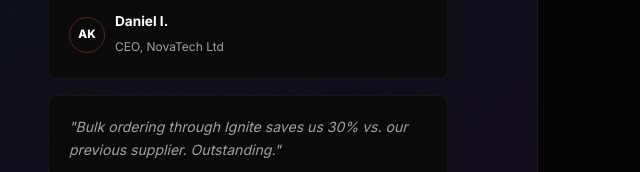
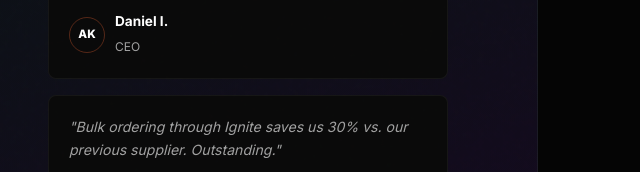
Before and after one commit to Flamez-Dev02/Ignite_Route, a website with bundled scripts: page signin.html in a window 1280 px wide. Shown: the part 414-586 px from the top of the page, 0-640 px from the left. Built offline with nearby package versions, Linux system fonts and the light colour scheme.

Commit message:
Fix HTML encoding issues in signin.html

```diff
--- a/signin.html
+++ b/signin.html
@@ -49,7 +49,7 @@
             <p>"Ignite has become our go-to for executive office setups. The quality is unmatched."</p>
             <div class="testimonial-author">
               <div class="testimonial-avatar">AK</div>
-              <div><strong>Daniel I.</strong><span>CEO, NovaTech Ltd</span></div>
+              <div><strong>Daniel I.</strong><span>CEO</span></div>
             </div>
           </div>
           <div class="auth-testimonial">
```
